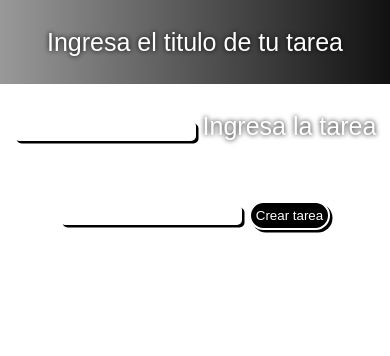
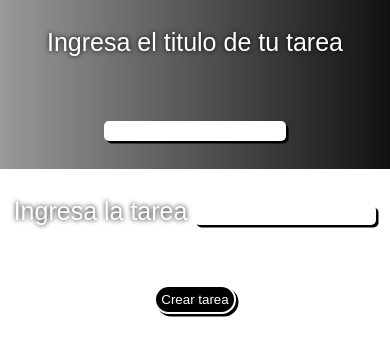
Before and after one commit to MattSeltz/abm-usuarios, a plain HTML site: page public/index.html in a window 390 px wide. Drawn offline with Linux system fonts and the light colour scheme; no server answers.

```diff
--- a/public/index.css
+++ b/public/index.css
@@ -15,6 +15,11 @@ header{
     text-shadow: 0 0 5px #000;
 }
 
+form{
+    display: flex;
+    justify-content: center;
+}
+
 input{
     padding: 2.5px;
     outline: none;
@@ -23,7 +28,7 @@ input{
     box-shadow: 2.5px 2.5px #000;
 }
 
-input:last-child{
+#crear{
     background: #000;
     color: #fff;
     padding: 5px;
@@ -57,3 +62,17 @@ button{
     border-radius: 5px;
     padding: 5px;
 }
+
+@media (max-width: 950px) {
+    header{
+        height: 20vh;
+    }
+
+    form{
+        flex-direction: column;
+    }
+
+    .grid-cont{
+        height: 80vh;
+    }
+}
--- a/public/index.html
+++ b/public/index.html
@@ -10,11 +10,15 @@
 <body>
     <header>
         <form id="form" autocomplete="off">
-            <label for="titulo">Ingresa el titulo de tu tarea</label>
-            <input type="text" id="titulo">
-            <label for="tarea">Ingresa la tarea</label>
-            <input type="text" id="tarea">
-            <input type="submit" value="Crear tarea" id="crear">
+            <div class="t1">
+                <label for="titulo">Ingresa el titulo de tu tarea</label>
+                <input type="text" id="titulo">
+            </div>
+            <div class="t2">
+                <label for="tarea">Ingresa la tarea</label>
+                <input type="text" id="tarea">
+                <input type="submit" value="Crear tarea" id="crear">
+            </div>
         </form>
     </header>
 
```
